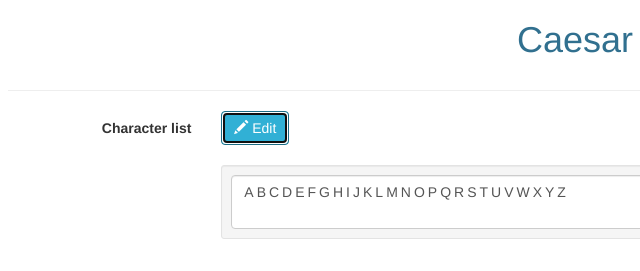
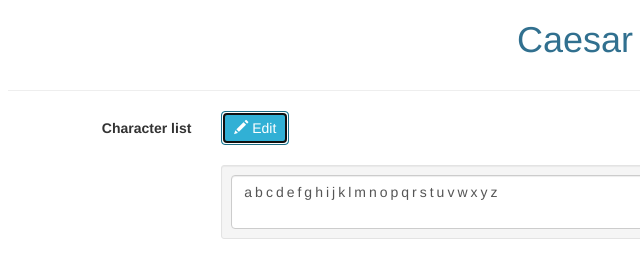
Before and after one commit to madnh/caesar_cipher_site, a plain HTML site: page index.html in a window 1280 px wide. Both pictures are taken after a click on the button "Edit". Shown: the top 271 px of the page, 7-647 px from the left. Drawn offline with nearby package versions, Linux system fonts and the light colour scheme.

Commit message:
Default characters list is lowercase now

```diff
--- a/index.html
+++ b/index.html
@@ -45,7 +45,7 @@
                         </button>
                         <div class="collapse" id="character_list_collapse">
                             <br>
-                            <div class="well well-sm"><textarea class="form-control" id="character_list">ABCDEFGHIJKLMNOPQRSTUVWXYZ</textarea>
+                            <div class="well well-sm"><textarea class="form-control" id="character_list">abcdefghijklmnopqrstuvwxyz</textarea>
                             </div>
                         </div>
                     </div>
--- a/js/caesar_cipher.js
+++ b/js/caesar_cipher.js
@@ -1,4 +1,4 @@
-var characters = 'ABCDEFGHIJKLMNOPQRSTUVWXYZ'.split(''),
+var characters = [],
     character_indexed = {},
     character_replace_cached = {},
     character_missing_cached = {};
@@ -171,8 +171,6 @@ function updateCharacterList(new_character_list) {
 }
 
 $('document').ready(function () {
-    updateCharacterList('ABCDEFGHIJKLMNOPQRSTUVWXYZ');
-
     function character_list_changed() {
         updateCharacterList($(this).val());
 
@@ -191,4 +189,6 @@ $('document').ready(function () {
         reset_cache();
         caesar_it();
     });
+
+    $('#character_list').val('abcdefghijklmnopqrstuvwxyz').change();
 });
```
